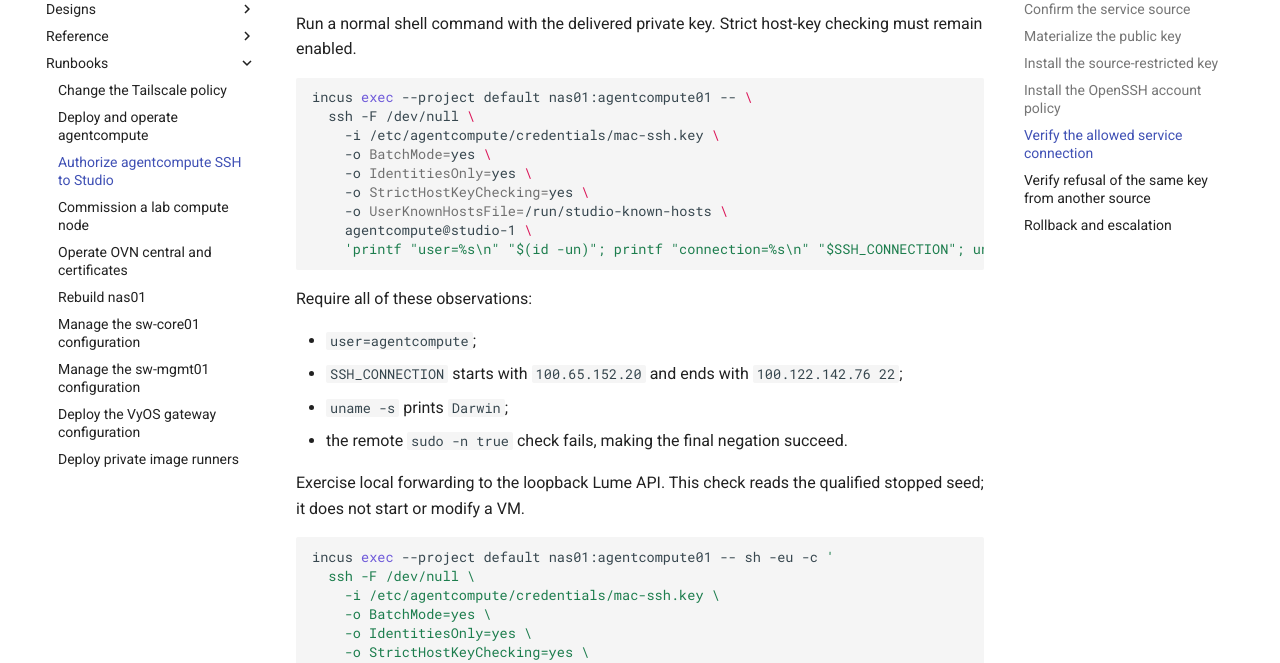
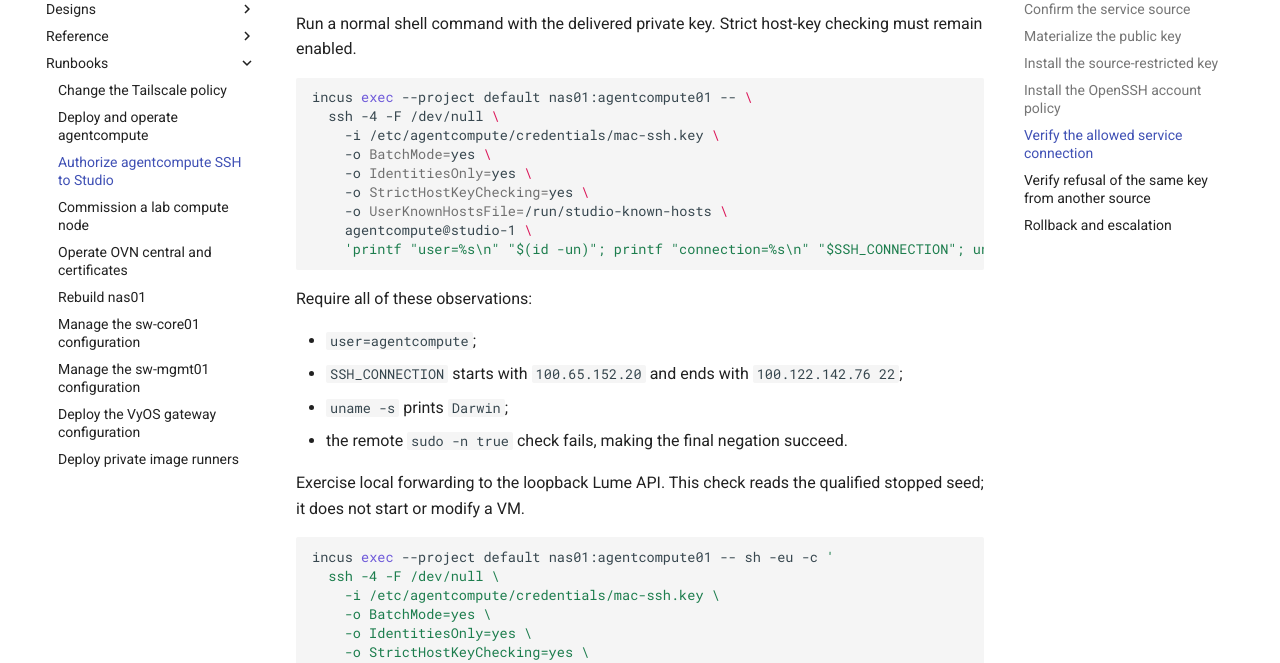
Before and after one commit to GilmanLab/root, an MkDocs documentation site: the page built from docs/docs/runbooks/agentcompute-studio-ssh.md, in a window 1280 px wide and 900 px high, scrolled down 3943 px. Shown: the part 153-816 px from the top of the window. Built offline with MkDocs 1.6.1 and Material for MkDocs 9.7.7, drawn with Linux system fonts in a browser that asks for light colours; comment, search, counter and statistics services are not loaded.

Commit message:
docs(agentcompute): force IPv4 for source-pinned SSH

````diff
--- a/docs/docs/runbooks/agentcompute-studio-ssh.md
+++ b/docs/docs/runbooks/agentcompute-studio-ssh.md
@@ -201,7 +201,7 @@ checking must remain enabled.
 
 ```bash
 incus exec --project default nas01:agentcompute01 -- \
-  ssh -F /dev/null \
+  ssh -4 -F /dev/null \
     -i /etc/agentcompute/credentials/mac-ssh.key \
     -o BatchMode=yes \
     -o IdentitiesOnly=yes \
@@ -224,7 +224,7 @@ qualified stopped seed; it does not start or modify a VM.
 
 ```bash
 incus exec --project default nas01:agentcompute01 -- sh -eu -c '
-  ssh -F /dev/null \
+  ssh -4 -F /dev/null \
     -i /etc/agentcompute/credentials/mac-ssh.key \
     -o BatchMode=yes \
     -o IdentitiesOnly=yes \
@@ -280,7 +280,7 @@ test "$(ssh-keygen -l -f "$STUDIO_SSH_WORK/derived-mac-ssh.pub" | awk '{print $2
   "$(ssh-keygen -l -f "$STUDIO_SSH_WORK/agentcompute01.pub" | awk '{print $2}')"
 
 set +e
-ssh -F /dev/null \
+ssh -4 -F /dev/null \
   -i "$STUDIO_SSH_WORK/mac-ssh.key" \
   -o BatchMode=yes \
   -o IdentitiesOnly=yes \
````
